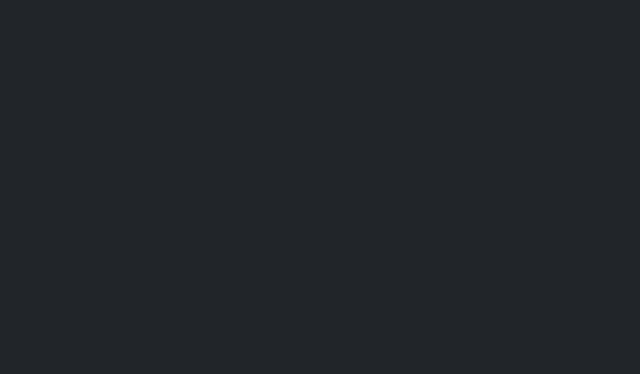
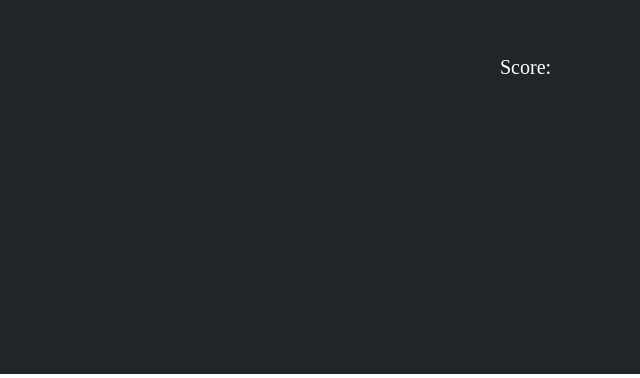
Before and after one commit to rtivital/snake, a website built with webpack: page template.ejs in a window 1280 px wide. Shown: the part 426-804 px from the top of the page, 0-640 px from the left. Built offline with nearby package versions, Linux system fonts and the light colour scheme.

Commit message:
Add score renderer and fix retina scaling

```diff
--- a/src/app.ts
+++ b/src/app.ts
@@ -1,10 +1,11 @@
 import Canvas from './Canvas';
 import backgroundRenderer from './renders/backgroundRenderer';
+import scoreRenderer from './renders/scoreRenderer';
 import store from './store/store';
 
 const canvas = new Canvas({
   selector: '#app',
-  renderers: [backgroundRenderer],
+  renderers: [backgroundRenderer, scoreRenderer],
 });
 
 store.subscribe(canvas.render);
--- a/src/canvas.ts
+++ b/src/canvas.ts
@@ -4,13 +4,13 @@ type Renderer = (canvas: Canvas) => void;
 
 interface CanvasInterface {
   selector: string;
-  renderers: [Renderer];
+  renderers: Renderer[];
 }
 
 export default class Canvas {
   public element: HTMLCanvasElement;
   public ctx: CanvasRenderingContext2D;
-  private renderers: [Renderer];
+  private renderers: Renderer[];
 
   constructor({ selector, renderers }: CanvasInterface) {
     this.element = <HTMLCanvasElement>document.querySelector(selector);
@@ -32,6 +32,15 @@ export default class Canvas {
   private fitToWindow = ({ render }: { render: boolean }): this => {
     this.element.width = window.innerWidth;
     this.element.height = window.innerHeight;
+
+    const rect = this.element.getBoundingClientRect();
+    const dpr = window.devicePixelRatio || 1;
+
+    this.element.width = rect.width * dpr;
+    this.element.height = rect.height * dpr;
+
+    this.ctx.scale(dpr, dpr);
+
     render && this.render();
     return this;
   };
--- /dev/null
+++ b/src/renders/scoreRenderer.ts
@@ -0,0 +1,8 @@
+import oc from '../open-color';
+import Canvas from '../Canvas';
+
+export default function scoreRenderer({ ctx }: Canvas): void {
+  ctx.font = "20px 'Roboto', monospase";
+  ctx.fillStyle = oc.white;
+  ctx.fillText('Score: ', 500, 500);
+}
--- a/template.ejs
+++ b/template.ejs
@@ -5,10 +5,10 @@
     <meta http-equiv="X-UA-Compatible" content="IE=edge" />
     <meta name="viewport" content="width=device-width, initial-scale=1" />
     <link rel="stylesheet" href="https://cdnjs.cloudflare.com/ajax/libs/normalize/8.0.1/normalize.min.css" />
-    <link href="https://fonts.googleapis.com/css?family=Roboto+Mono:700" rel="stylesheet" />
-    <title>Rame rift</title>
+    <link href="https://fonts.googleapis.com/css?family=Roboto" rel="stylesheet" />
+    <title>Snake</title>
     <style>
-      html,
+      /* html,
       body {
         width: 100vw;
         height: 100vh;
@@ -16,6 +16,11 @@
 
       body {
         overflow: hidden;
+      } */
+
+      canvas {
+        max-width: 100vw;
+        max-height: 100vh;
       }
     </style>
   </head>
```
